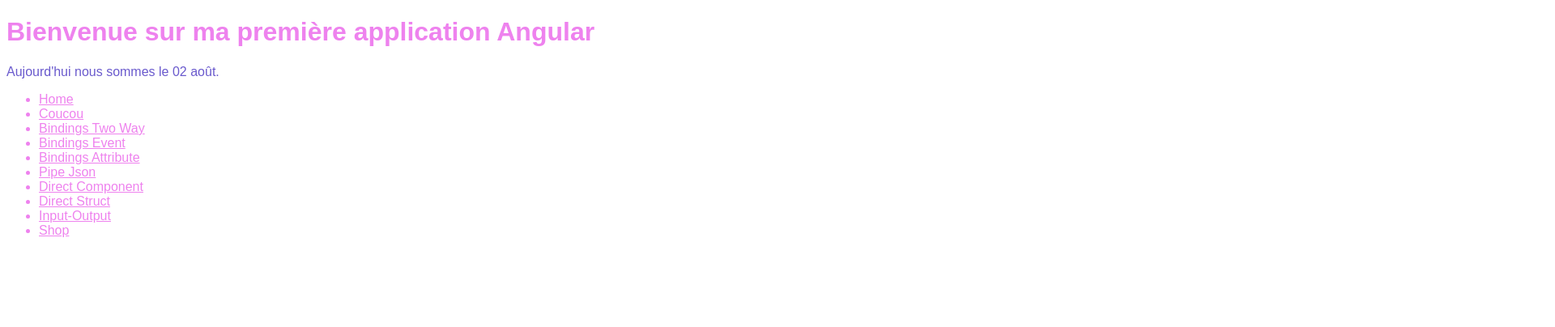
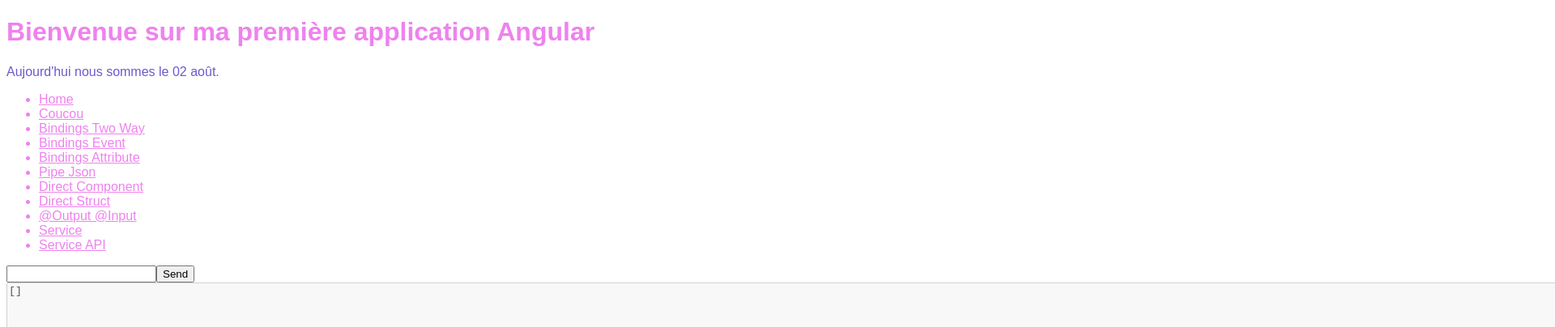
Before and after one commit to Tiilia/angular-first-app, an Angular app: page /country in a window 1280 px wide. Before the commit this address led to /. Shown: the top 404 px of the page at 81% size, 1920 px wide, since content can reach past the window. Built offline with nearby package versions, Linux system fonts and the light colour scheme; no server answers.

Commit message:
service api

```diff
--- a/src/app/app.component.html
+++ b/src/app/app.component.html
@@ -49,13 +49,18 @@
       </a>
     </li>
     <li>
-      <a routerLink="/input-output">
-        <div>Input-Output</div>
+      <a routerLink="/outputinput">
+        <div>@Output @Input</div>
       </a>
     </li>
     <li>
       <a routerLink="/shop">
-        <div>Shop</div>
+        <div>Service</div>
+      </a>
+    </li>
+    <li>
+      <a routerLink="/country">
+        <div>Service API</div>
       </a>
     </li>
   </ul>
--- /dev/null
+++ b/src/app/components/country/country.component.html
@@ -0,0 +1,2 @@
+<input type="text" [(ngModel)]="code"><input type="button" (click)="getOneCountry()" value="Send">
+<textarea cols="300" rows="1000" disabled>{{allCountries|json}}</textarea>
--- /dev/null
+++ b/src/app/components/country/country.component.ts
@@ -0,0 +1,36 @@
+import { CountryApiService } from './../../services/country-api.service';
+import { Component, OnInit } from '@angular/core';
+
+@Component({
+  selector: 'app-country',
+  templateUrl: './country.component.html',
+  styleUrls: ['./country.component.scss']
+})
+export class CountryComponent implements OnInit {
+
+  public allCountries: any = [];
+  public code: string = "";
+
+  constructor(private _countryApiService: CountryApiService) { }
+
+  ngOnInit(): void {
+    this._countryApiService.getAllCountries().subscribe(
+      (cs) => this.setAllCountries(cs),
+      (e) => console.error(e),
+      () => console.log('fin de traitement')
+    );
+    console.log('fin init');
+  }
+  private setAllCountries(countries: any) {
+    this.allCountries = countries;
+  }
+
+  public getOneCountry() {
+    this._countryApiService.getOneCountry(this.code).subscribe(
+      (c) => this.allCountries = c,
+      (e) => console.error(e),
+      () => console.log('fin traitement')
+    );
+  }
+
+}
--- /dev/null
+++ b/src/app/models/country.ts
@@ -0,0 +1,5 @@
+export interface Country {
+    name: string
+    alpha2Code: string
+    alpha3Code: string
+}
--- /dev/null
+++ b/src/app/services/country-api.service.ts
@@ -0,0 +1,21 @@
+import { HttpClient } from '@angular/common/http';
+import { Injectable } from '@angular/core';
+import { Observable } from 'rxjs';
+import { Country } from '../models/country';
+
+@Injectable({
+  providedIn: 'root'
+})
+export class CountryApiService {
+
+  private _url: string = "https://restcountries.eu/rest/v2/";
+
+  constructor(private _http: HttpClient) { }
+
+  public getAllCountries(): Observable<Country> {
+    return this._http.get<Country>(this._url + 'all/')
+  }
+  public getOneCountry(code: string): Observable<Country> {
+    return this._http.get<Country>(this._url + 'alpha/' + code);
+  }
+}
```
Also changed, not shown: src/app/app-routing.module.ts (+4 -3 lines), src/app/app.module.ts (+6 -2 lines), src/app/components/country/country.component.scss (added).
